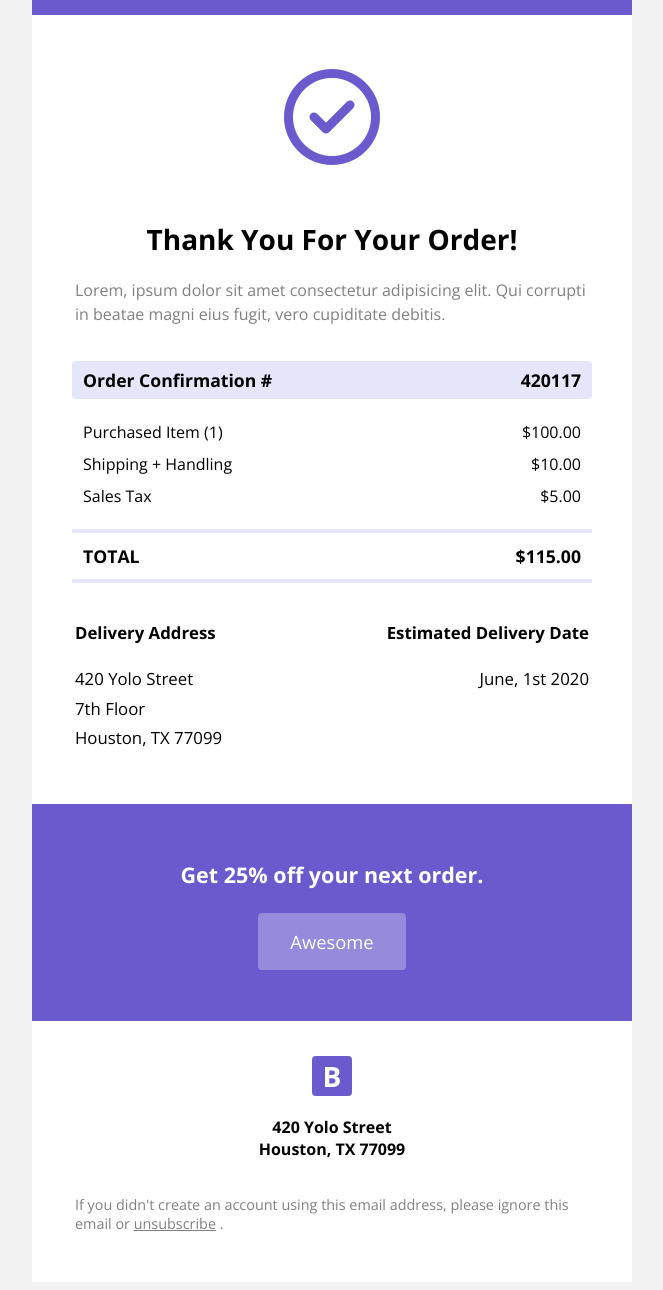
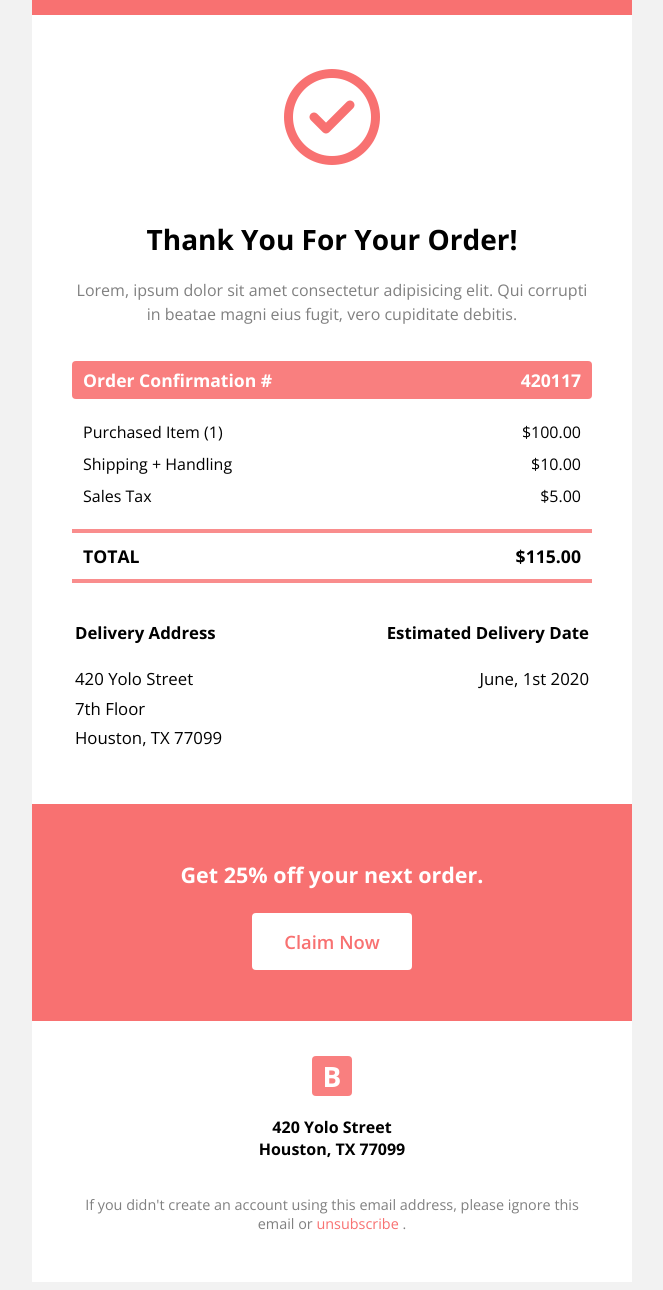
Before and after one commit to BryanOnwas/transaction-email, a plain HTML site: page index.html in a window 1280 px wide. Shown: the part 98-1388 px from the top of the page, without its empty margins (308-971 px from the left). Drawn offline with nearby package versions, Linux system fonts and the light colour scheme.

Commit message:
Email Update

```diff
--- a/index.html
+++ b/index.html
@@ -78,7 +78,7 @@
                   class="header-table"
                   style="
                     color: white;
-                    background: slateblue;
+                    background: #f87171;
                     width: 100%;
                     padding: 1.75rem 2.5rem;
                     font-family: 'Open Sans', 'Helvetica Neue', Helvetica, Arial, 'Lucida Grande', sans-serif;
@@ -121,7 +121,7 @@
                 <table class="message-table" style="background: white; padding-bottom: 1rem">
                   <tr>
                     <td style="text-align: center; padding: 3.25rem 0">
-                      <i class="far fa-check-circle" style="font-size: 6rem; color: slateblue"></i>
+                      <i class="far fa-check-circle" style="font-size: 6rem; color: #f87171"></i>
                     </td>
                   </tr>
                   <tr>
@@ -148,6 +148,7 @@
                           line-height: 1.5;
                           color: gray;
                           font-family: 'Open Sans', 'Helvetica Neue', Helvetica, Arial, 'Lucida Grande', sans-serif;
+                          text-align: center;
                         "
                       >
                         Lorem, ipsum dolor sit amet consectetur adipisicing elit. Qui corrupti in beatae magni eius
@@ -169,7 +170,7 @@
                   style="
                     margin: 0;
                     width: 100%;
-                    background: lavender;
+                    background: #f97f7f;
                     border-radius: 0.25rem;
                     padding: 0.25rem 0.5rem;
                     font-size: 1.1rem;
@@ -178,8 +179,8 @@
                   "
                 >
                   <tr>
-                    <td align="left" style="width: 77.5%">Order Confirmation #</td>
-                    <td align="right" style="width: 22.5%">420117</td>
+                    <td align="left" style="width: 77.5%; color: white">Order Confirmation #</td>
+                    <td align="right" style="width: 22.5%; color: white">420117</td>
                   </tr>
                 </table>
                 <!-- End of "Confirmation" Table -->
@@ -217,8 +218,8 @@
                   style="
                     margin: 0;
                     width: 100%;
-                    border-top: 0.25rem solid lavender;
-                    border-bottom: 0.25rem solid lavender;
+                    border-top: 0.25rem solid #f98d8d;
+                    border-bottom: 0.25rem solid #f98d8d;
                     padding: 0.5rem;
                     font-size: 1.1rem;
                     font-weight: 700;
@@ -270,7 +271,7 @@
                     margin: 0;
                     text-align: center;
                     width: 100%;
-                    background: slateblue;
+                    background: #f87171;
                     padding: 2rem 0 4rem;
                     color: white;
                     font-family: 'Open Sans', 'Helvetica Neue', Helvetica, Arial, 'Lucida Grande', sans-serif;
@@ -287,13 +288,14 @@
                         href="#"
                         style="
                           text-decoration: none;
-                          color: white;
-                          background: hsl(248, 53%, 70%);
+                          color: #f87171;
+                          background: white;
                           border-radius: 0.25rem;
                           padding: 1rem 2rem;
                           font-size: 1.15rem;
+                          font-weight: 600;
                         "
-                        >Awesome</a
+                        >Claim Now</a
                       >
                     </td>
                   </tr>
@@ -322,7 +324,7 @@
                       <div
                         style="
                           display: inline-block;
-                          background: slateblue;
+                          background: #f97f7f;
                           width: 2.5rem;
                           line-height: 2.5rem;
                           border-radius: 0.25rem;
@@ -341,9 +343,9 @@
                   </tr>
                   <tr>
                     <td style="color: gray; text-align: left; font-size: 0.9rem">
-                      <p class="unsubscribe-message" style="padding: 0 2.5rem">
+                      <p class="unsubscribe-message" style="padding: 0 2.5rem; text-align: center">
                         If you didn't create an account using this email address, please ignore this email or
-                        <a href="#" style="color: gray">unsubscribe</a> .
+                        <a href="#" style="color: gray; text-decoration: none; color: #f87171">unsubscribe</a> .
                       </p>
                     </td>
                   </tr>
```
